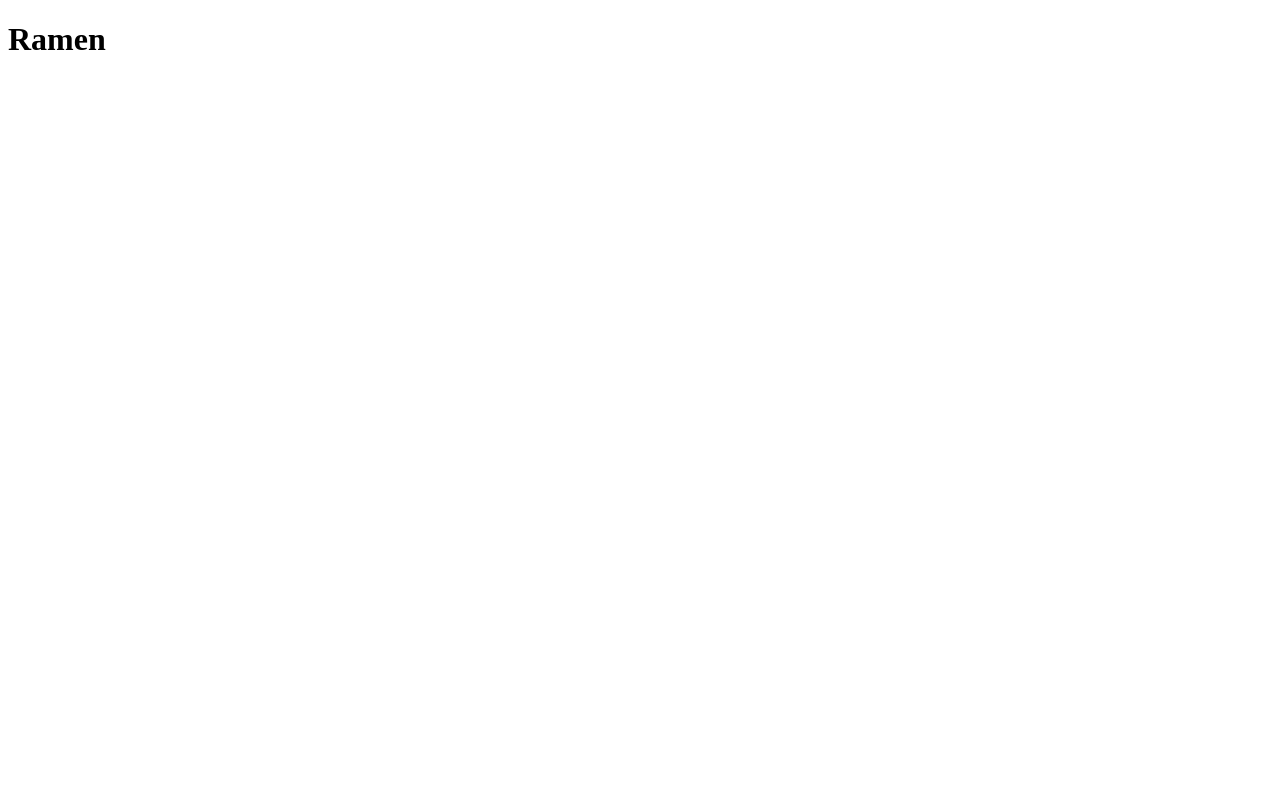
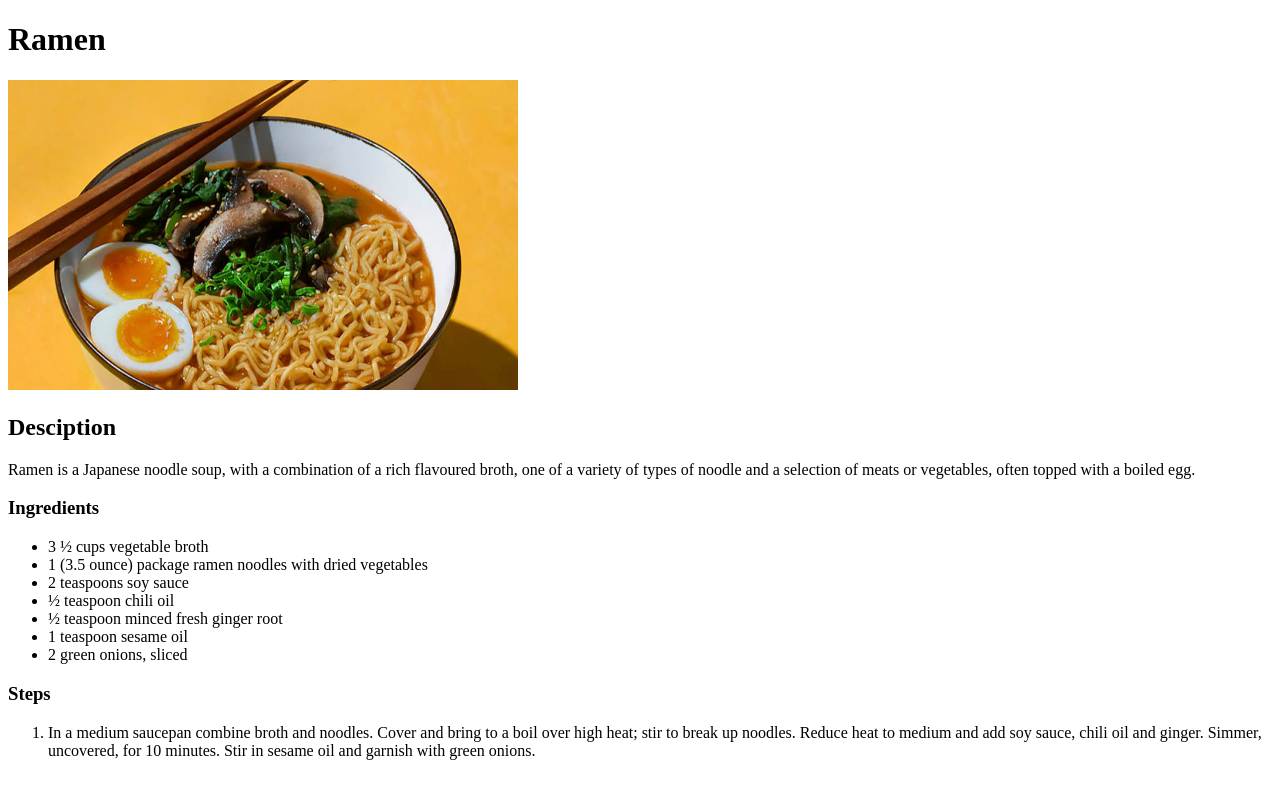
Before and after one commit to EmilMinke/odin-recipes, a plain HTML site: page recipes/ramen.html in a window 1280 px wide. Drawn offline with Linux system fonts and the light colour scheme.

Commit message:
Add .jpg and lists to ramen recipes

```diff
--- a/recipes/ramen.html
+++ b/recipes/ramen.html
@@ -7,5 +7,24 @@
 </head>
 <body>
     <h1>Ramen</h1>
+    <img src="../recipes/ramen.jpg" alt="Ramen" height="310" width="510">
+    <h2>Desciption</h2>
+    <p>Ramen is a Japanese noodle soup, with a combination of a rich flavoured broth, one of a variety of types of noodle and a selection of meats or vegetables, often topped with a boiled egg.</p>
+    <h3>Ingredients</h3>
+    <ul>
+        <li>3 ½ cups vegetable broth</li>
+        <li>1 (3.5 ounce) package ramen noodles with dried vegetables</li>
+        <li>2 teaspoons soy sauce</li>
+        <li>½ teaspoon chili oil</li>
+        <li>½ teaspoon minced fresh ginger root</li>
+        <li>1 teaspoon sesame oil</li>
+        <li>2 green onions, sliced</li>
+    </ul>
+    <h3>Steps</h3>
+    <ol>
+        <li>
+            <p>In a medium saucepan combine broth and noodles. Cover and bring to a boil over high heat; stir to break up noodles. Reduce heat to medium and add soy sauce, chili oil and ginger. Simmer, uncovered, for 10 minutes. Stir in sesame oil and garnish with green onions.</p>
+        </li>
+    </ol>
 </body>
 </html>
```
Also changed, not shown: index.html (+1 -0 lines), recipes/ramen.jpg (added).
